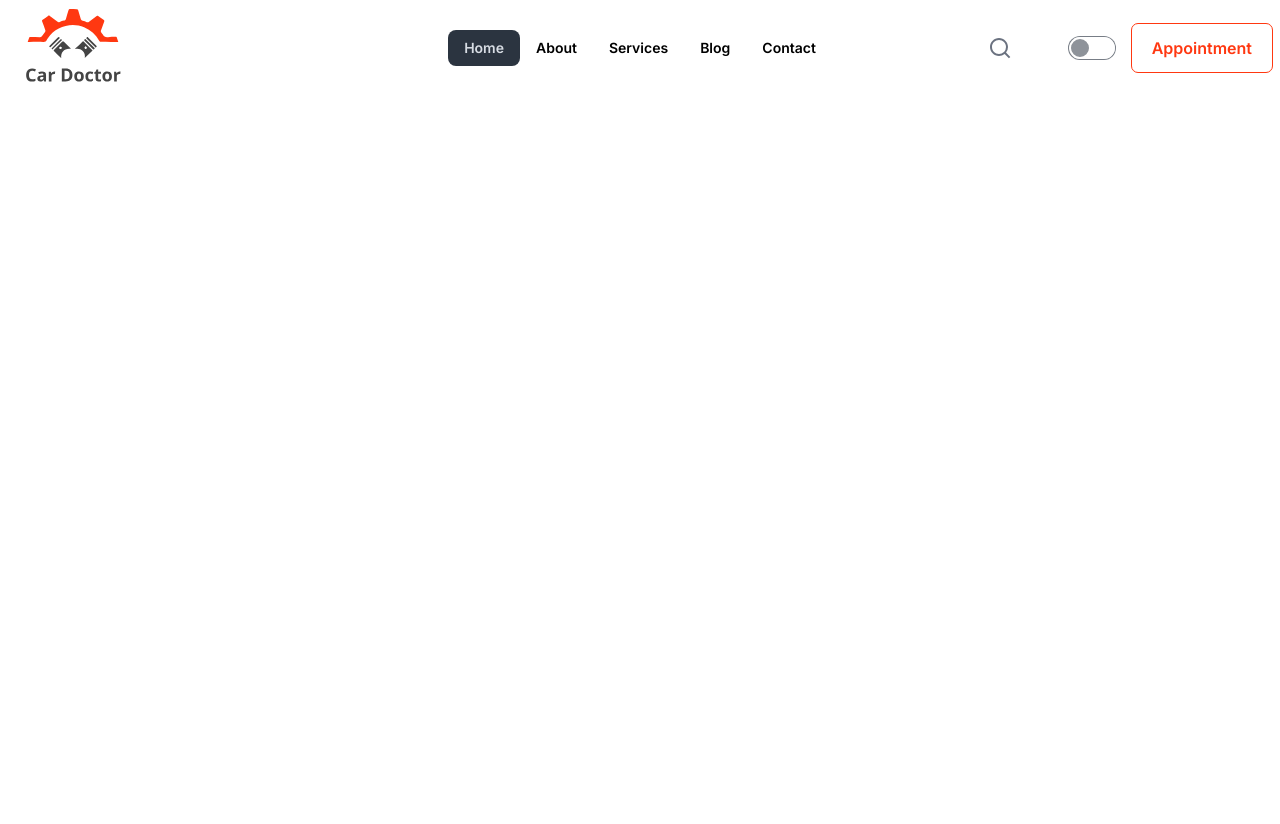
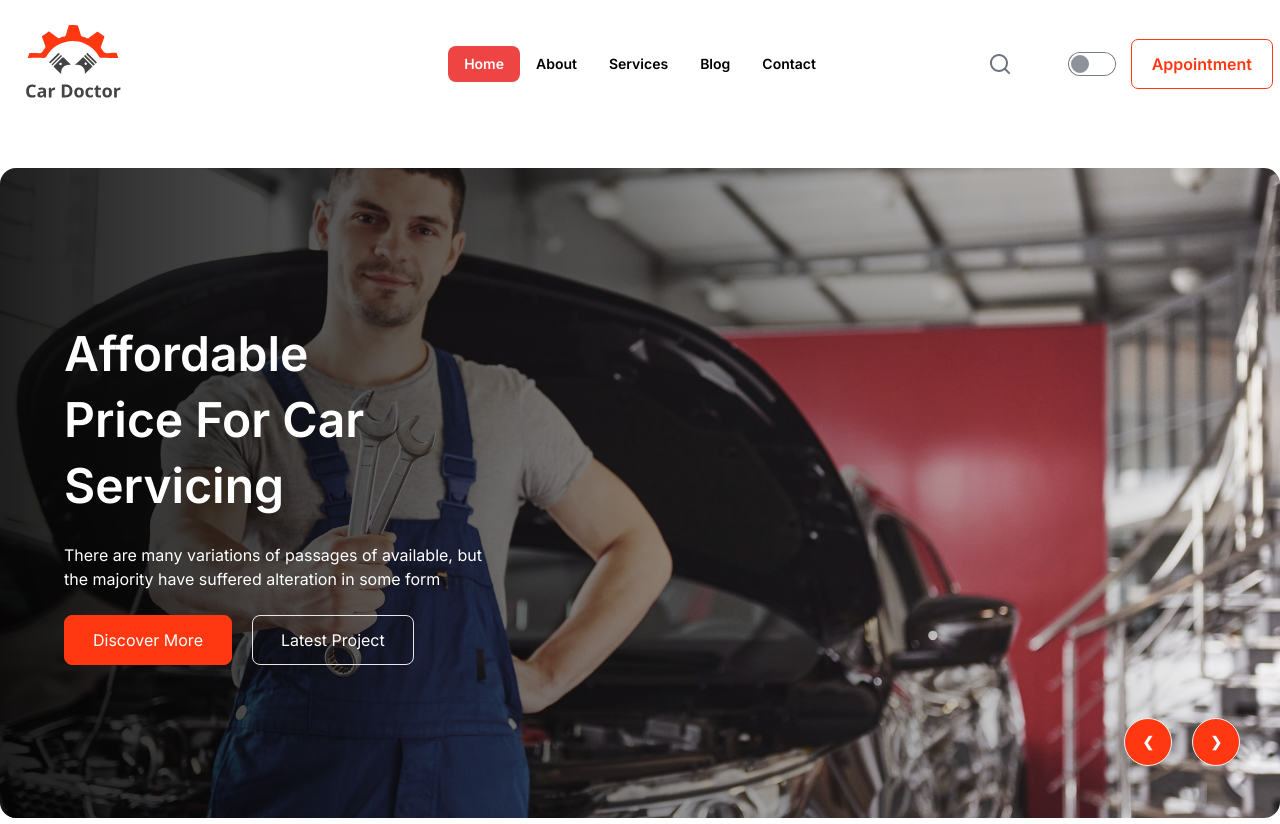
Before and after one commit to DeveloperDolon/car-doctor-frontend, a React (Vite) app: page / in a window 1280 px wide. Before the commit the page ends 800 px from the top, so only its background shows below. Built offline with nearby package versions, Linux system fonts and the light colour scheme; some icons are missing.

Commit message:
banner section added commit

```diff
--- /dev/null
+++ b/src/All_JSX/Component/Banner/Banner.jsx
@@ -0,0 +1,83 @@
+
+
+import imgOne from "../../../assets/images/banner/1.jpg";
+import imgTow from "../../../assets/images/banner/2.jpg";
+import imgThree from "../../../assets/images/banner/3.jpg";
+import imgFore from "../../../assets/images/banner/4.jpg";
+import imgFive from "../../../assets/images/banner/5.jpg";
+import imgSix from "../../../assets/images/banner/6.jpg";
+import "./style.css";
+
+const Banner = () => {
+    return (
+        <div className="carousel relative w-full h-[650px] overflow-hidden rounded-2xl md:mt-0 mt-5">
+            <div id="slide1" className="carousel-item relative w-full">
+                <img src={imgOne} className="w-full object-cover" />
+                <div className="absolute flex gap-5 transform -translate-y-1/2 bottom-7 right-10 z-50">
+                    <a href="#slide6" className="btn btn-circle outline-none text-white bg-[#FF3811]">❮</a>
+                    <a href="#slide2" className="btn btn-circle outline-none text-white bg-[#FF3811]">❯</a>
+                </div>
+                <span className="w-full h-full absolute overlay"></span>
+            </div>
+            <div id="slide2" className="carousel-item relative w-full">
+                <img src={imgTow} className="w-full object-cover" />
+                <div className="absolute flex gap-5 transform -translate-y-1/2 bottom-7 right-10 z-50">
+                    <a href="#slide1" className="btn btn-circle outline-none text-white bg-[#FF3811]">❮</a>
+                    <a href="#slide3" className="btn btn-circle outline-none text-white bg-[#FF3811]">❯</a>
+                </div>
+                <span className="w-full h-full absolute overlay"></span>
+            </div>
+            <div id="slide3" className="carousel-item relative w-full">
+                <img src={imgThree} className="w-full object-cover" />
+                <div className="absolute flex gap-5 transform -translate-y-1/2 bottom-7 right-10 z-50">
+                    <a href="#slide2" className="btn btn-circle outline-none text-white bg-[#FF3811]">❮</a>
+                    <a href="#slide4" className="btn btn-circle outline-none text-white bg-[#FF3811]">❯</a>
+                </div>
+                <span className="w-full h-full absolute overlay"></span>
+            </div>
+            <div id="slide4" className="carousel-item relative w-full">
+                <img src={imgFore} className="w-full object-cover" />
+                <div className="absolute flex gap-5 transform -translate-y-1/2 bottom-7 right-10 z-50">
+                    <a href="#slide3" className="btn btn-circle outline-none text-white bg-[#FF3811]">❮</a>
+                    <a href="#slide5" className="btn btn-circle outline-none text-white bg-[#FF3811]">❯</a>
+                </div>
+                <span className="w-full h-full absolute overlay"></span>
+            </div>
+            <div id="slide5" className="carousel-item relative w-full">
+                <img src={imgFive} className="w-full object-cover" />
+                <div className="absolute flex gap-5 transform -translate-y-1/2 bottom-7 right-10 z-50">
+                    <a href="#slide4" className="btn btn-circle outline-none text-white bg-[#FF3811]">❮</a>
+                    <a href="#slide6" className="btn btn-circle outline-none text-white bg-[#FF3811]">❯</a>
+                </div>
+                <span className="w-full h-full absolute overlay"></span>
+            </div>
+            <div id="slide6" className="carousel-item relative w-full">
+                <img src={imgSix} className="w-full object-cover" />
+                <div className="absolute flex gap-5 transform -translate-y-1/2 bottom-7 right-10 z-50">
+                    <a href="#slide5" className="btn btn-circle outline-none text-white bg-[#FF3811]">❮</a>
+                    <a href="#slide1" className="btn btn-circle outline-none text-white bg-[#FF3811]">❯</a>
+                </div>
+                <span className="w-full h-full absolute overlay"></span>
+            </div>
+
+            <div
+            className="absolute top-0 h-full w-full md:px-16 pl-8 flex flex-col justify-center">
+                <h1 className="text-5xl font-semibold text-white leading-snug">
+                    Affordable <br />Price For Car <br/> Servicing
+                </h1>
+
+                <p className="text-white md:w-[50%] py-6">
+                    There are many variations of passages of  available, but <br />the majority have suffered alteration in some form
+                </p>
+
+                <div className="space-x-5">
+                    <button className="text-white bg-[#FF3811] py-3 px-7 rounded-lg border-[#FF3811] border duration-300 hover:bg-transparent">Discover More</button>
+                    <button className="text-white  py-3 px-7 rounded-lg border duration-300 hover:bg-[#FF3811]">Latest Project</button>
+                </div>
+            </div>
+
+        </div>
+    );
+};
+
+export default Banner;
--- /dev/null
+++ b/src/All_JSX/Component/Banner/style.css
@@ -0,0 +1,3 @@
+.overlay {
+    background: linear-gradient(to left, transparent, rgba(0, 0, 0, 0.877));
+}
--- a/src/All_JSX/Component/NavBar/NavBar.jsx
+++ b/src/All_JSX/Component/NavBar/NavBar.jsx
@@ -18,15 +18,25 @@ const NavBar = () => {
     }
 
     const navItems = <>
-        <li><NavLink to="/">Home</NavLink></li>
-        <li><NavLink to="/about">About</NavLink></li>
-        <li><NavLink to="/service">Services</NavLink></li>
-        <li><NavLink to="/blog">Blog</NavLink></li>
-        <li><NavLink to="/contact">Contact</NavLink></li>
+        <li><NavLink
+        className={({isActive, isPending}) => isActive ? "bg-red-500 text-white" : isPending ? "bg-green-500 text-white" : ""}
+        to="/">Home</NavLink></li>
+        <li><NavLink
+        className={({isActive, isPending}) => isActive ? "bg-red-500 text-white" : isPending ? "bg-green-500 text-white" : ""}
+        to="/about">About</NavLink></li>
+        <li><NavLink
+        className={({isActive, isPending}) => isActive ? "bg-red-500 text-white" : isPending ? "bg-green-500 text-white" : ""}
+        to="/service">Services</NavLink></li>
+        <li><NavLink
+        className={({isActive, isPending}) => isActive ? "bg-red-500 text-white" : isPending ? "bg-green-500 text-white" : ""}
+        to="/blog">Blog</NavLink></li>
+        <li><NavLink
+        className={({isActive, isPending}) => isActive ? "bg-red-500 text-white" : isPending ? "bg-green-500 text-white" : ""}
+        to="/contact">Contact</NavLink></li>
     </>
 
     return (
-        <div className="navbar bg-base-100 sm:flex-row flex-col font-semibold">
+        <div className="navbar bg-base-100 sm:flex-row flex-col font-semibold md:py-6">
             <div className="sm:navbar-start w-full justify-between">
                 <div className="dropdown">
                     <label tabIndex={0} className="btn btn-ghost lg:hidden">
--- a/src/All_JSX/DataProvider/AuthProvider.jsx
+++ b/src/All_JSX/DataProvider/AuthProvider.jsx
@@ -1,6 +1,5 @@
 import { createContext, useState } from "react";
 import PropTypes from "prop-types";
-
 export const DataProvider = createContext();
 
 const AuthProvider = ({children}) => {
--- a/src/All_JSX/Layout/MainLayout.jsx
+++ b/src/All_JSX/Layout/MainLayout.jsx
@@ -1,22 +1,28 @@
 import { useContext, useEffect } from "react";
 import { DataProvider } from "../DataProvider/AuthProvider";
 import { Outlet } from "react-router-dom";
+import NavBar from "../Component/NavBar/NavBar";
 
 const MainLayout = () => {
-    const {theme} = useContext(DataProvider);
+    const { theme } = useContext(DataProvider);
 
     useEffect(() => {
         document.querySelector("html").setAttribute("data-theme", theme);
 
-       if(theme === "light") {
-        document.documentElement.classList.add("dark");
-       } else {
-        document.documentElement.classList.remove("dark");
-       }
+        if (theme === "light") {
+            document.documentElement.classList.add("dark");
+        } else {
+            document.documentElement.classList.remove("dark");
+        }
     }, [theme]);
 
     return (
         <div>
+            <div className={theme === "dark" ? "text-white" : "text-black"}>
+                <div className="max-w-7xl mx-auto">
+                    <NavBar></NavBar>
+                </div>
+            </div>
             <Outlet></Outlet>
         </div>
     );
--- a/src/All_JSX/Pages/Home/Home.jsx
+++ b/src/All_JSX/Pages/Home/Home.jsx
@@ -1,18 +1,14 @@
 
 import PropTypes from "prop-types";
-import NavBar from "../../Component/NavBar/NavBar";
-import { useContext } from "react";
-import { DataProvider } from "../../DataProvider/AuthProvider";
+import Banner from "../../Component/Banner/Banner";
 
 const Home = () => {
 
-    const {theme} = useContext(DataProvider);
-
     return (
-        <div className={theme === "dark" ? "text-white" : "text-black"}>
-            <div className="max-w-7xl mx-auto">
-                <NavBar></NavBar>
-            </div>
+        <div>
+           <div className="max-w-7xl mx-auto lg:px-0 md:px-5 px-3 md:mt-10 mt-5">
+            <Banner></Banner>
+           </div>
         </div>
     );
 };
```
